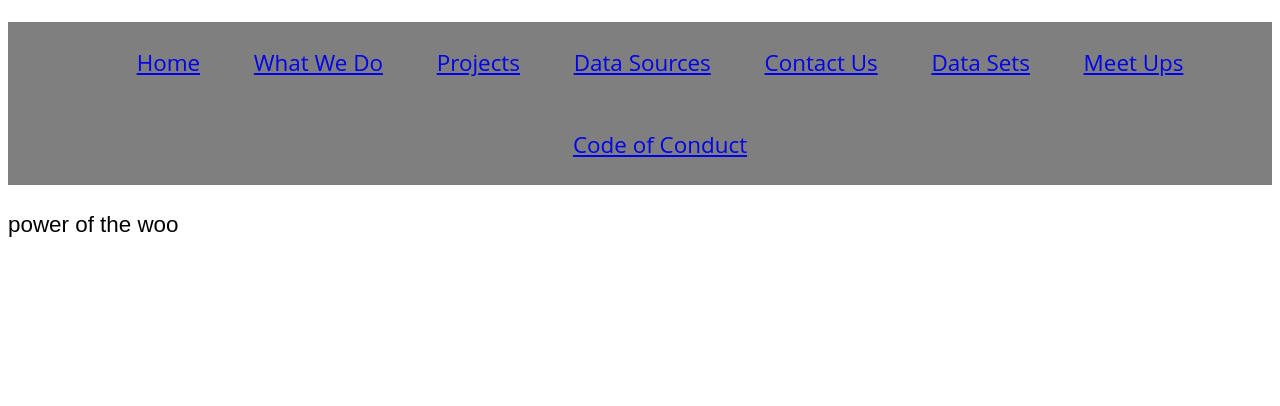
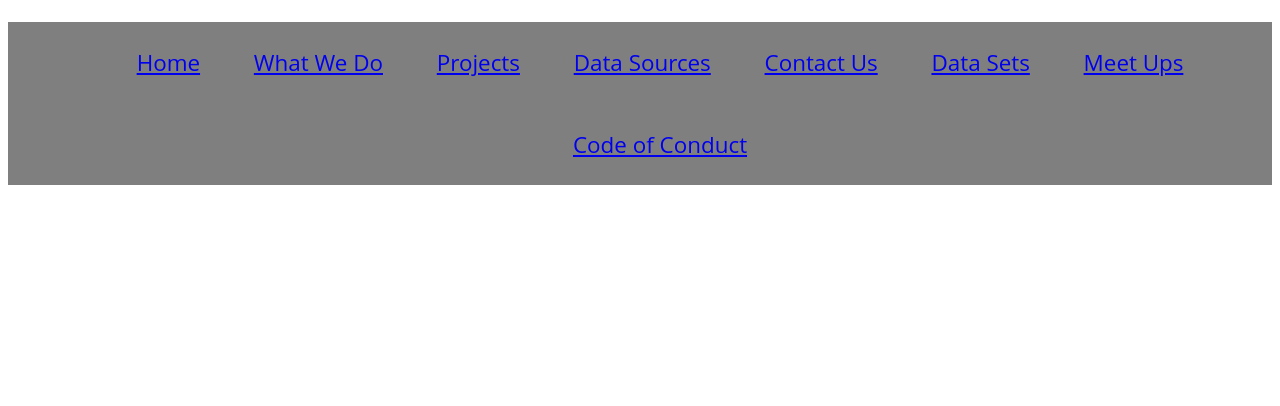
Before and after one commit to cforlando/cforlando.github.io, a Jekyll site: the page built from new_front_page.md, in a window 1280 px wide. Shown: the top 406 px of the page. Built offline with Jekyll 4.4.1, drawn with Linux system fonts in a browser that asks for light colours.

Commit message:
Update frontpage.html

```diff
--- a/_layouts/frontpage.html
+++ b/_layouts/frontpage.html
@@ -42,7 +42,6 @@
 <body>
 
 
-<div id="top">
 <nav class="col-full" role="navigation">
 	<ul id="top-nav" class="nav">
 		{% for pair in page.mainmenu %}
@@ -50,8 +49,6 @@
 		{% endfor %}
 	</ul>
 </nav>
-</div>
-
 
 <article>
 	<header>
@@ -59,7 +56,6 @@
 			<h1 class="site-title"><a href="./support/cfo.html">{{ page.title }}</a></h1>
 			<h2 class="site-description">{{ page.subtitle }}</h2>
 		</hgroup>
-		<p>{{ page.subtitle }}</p>
 	</header>
 
 {{ content }}
```
Lines whose indentation alone changed are shown as unchanged.
